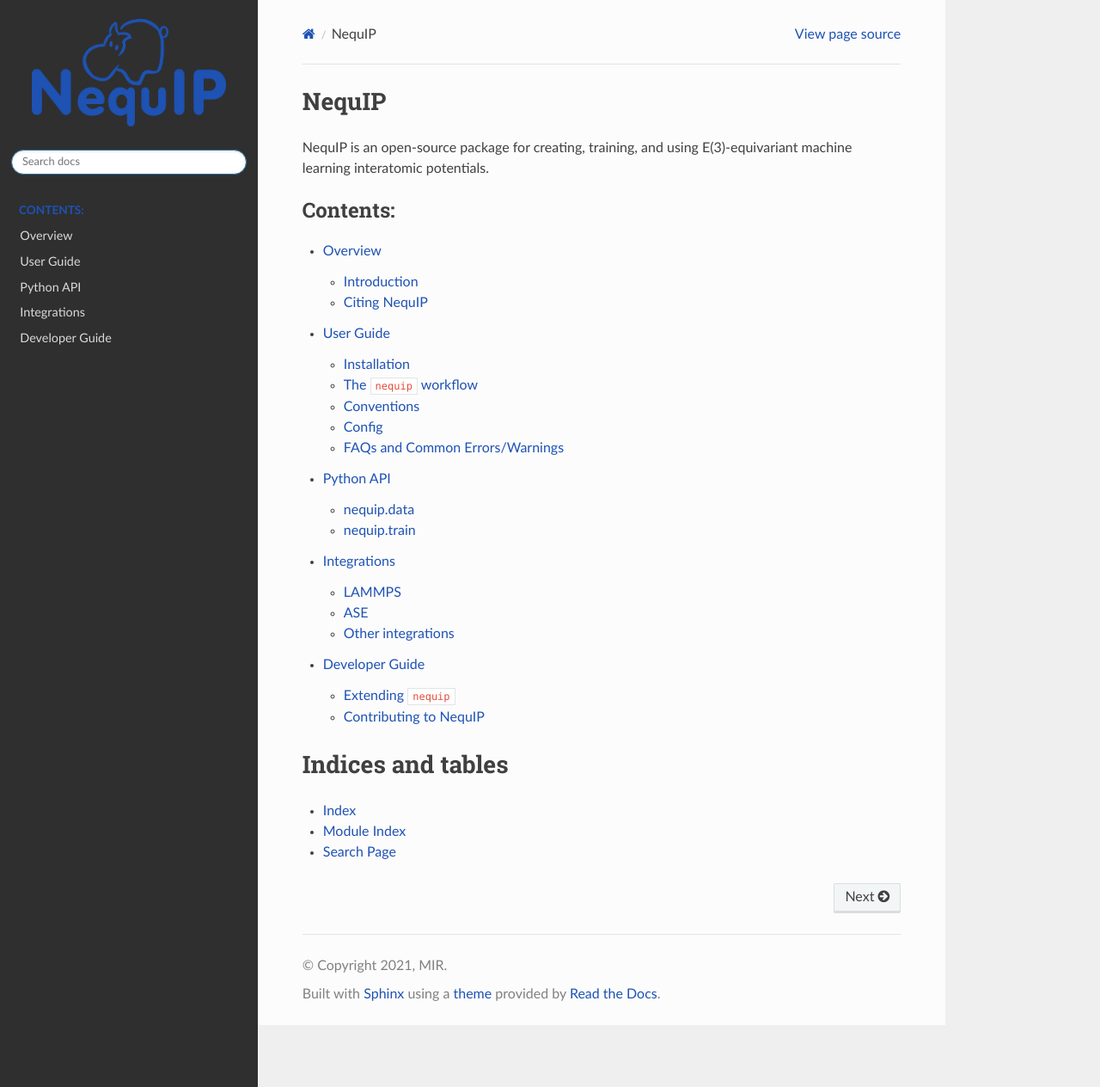
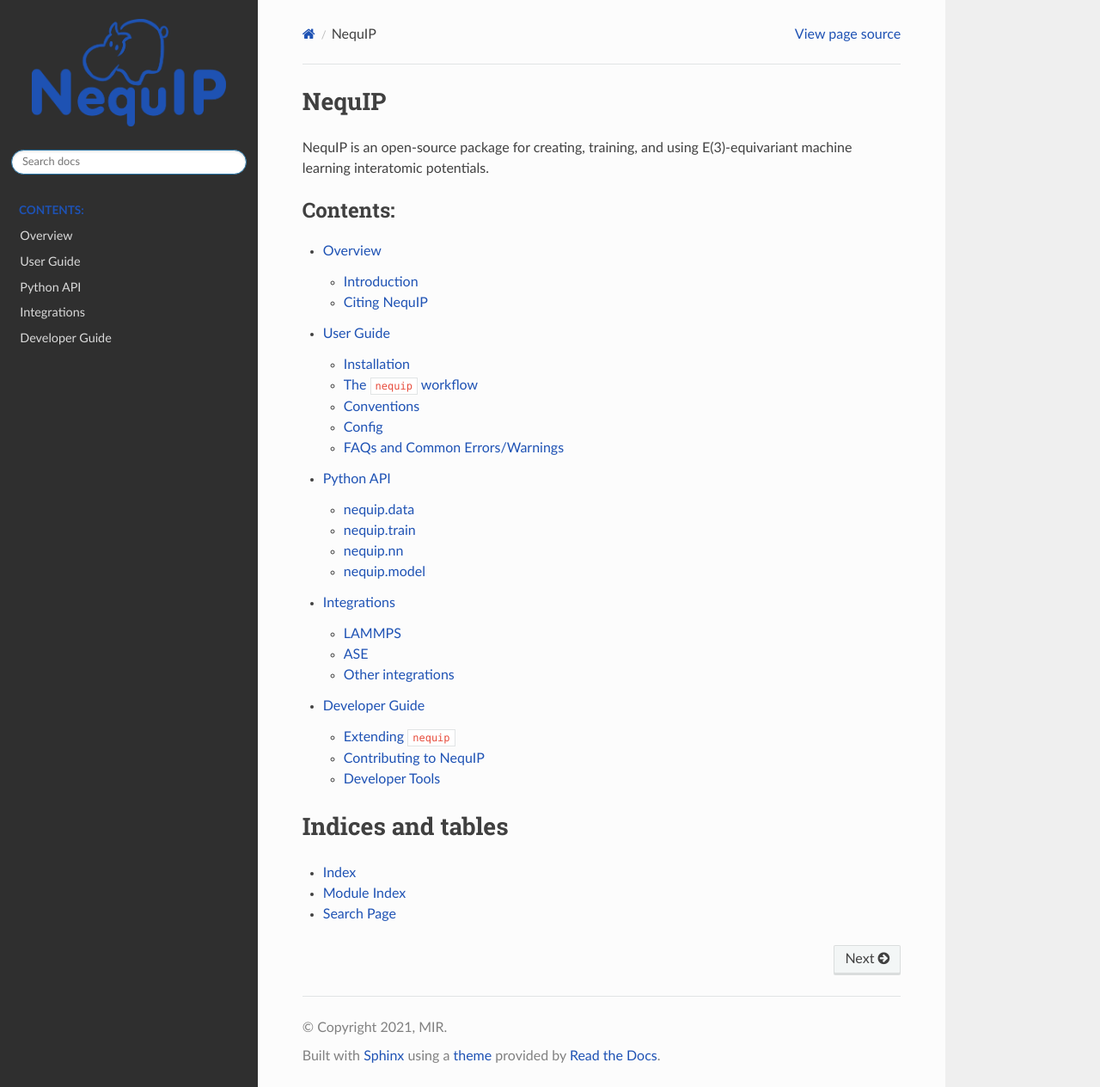
Before and after one commit to mir-group/nequip, a Sphinx documentation site: the page built from docs/index.rst, in a window 1280 px wide and 1264 px high. Shown: the whole window at 86% size. Built offline with Sphinx 7.4.7 and the Read the Docs theme 3.1.0, drawn with Linux system fonts in a browser that asks for light colours; pages that are not in the unit, such as notebooks, are missing from menus.

Commit message:
add `nn` and `model` (and dev tools) to docs

```diff
--- /dev/null
+++ b/docs/api/model.rst
@@ -0,0 +1,7 @@
+nequip.model
+============
+
+NequIP Model
+------------
+
+.. autofunction:: nequip.model.NequIPGNNModel
--- a/docs/api/nequip.rst
+++ b/docs/api/nequip.rst
@@ -5,3 +5,5 @@
 
   data
   train
+  nn
+  model
--- /dev/null
+++ b/docs/api/nn.rst
@@ -0,0 +1,6 @@
+nequip.nn
+=========
+
+
+ .. autoclass:: nequip.nn.pair_potential.ZBL
+     :members:
--- a/docs/dev/dev.rst
+++ b/docs/dev/dev.rst
@@ -5,3 +5,4 @@
 
     extending
     contributing
+    tools
```
Also changed, not shown: docs/dev/tools.rst (added, +13 -0 lines).
